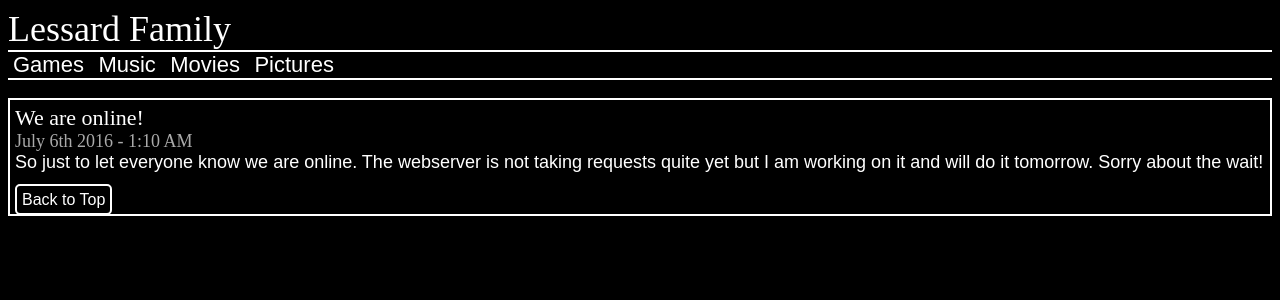
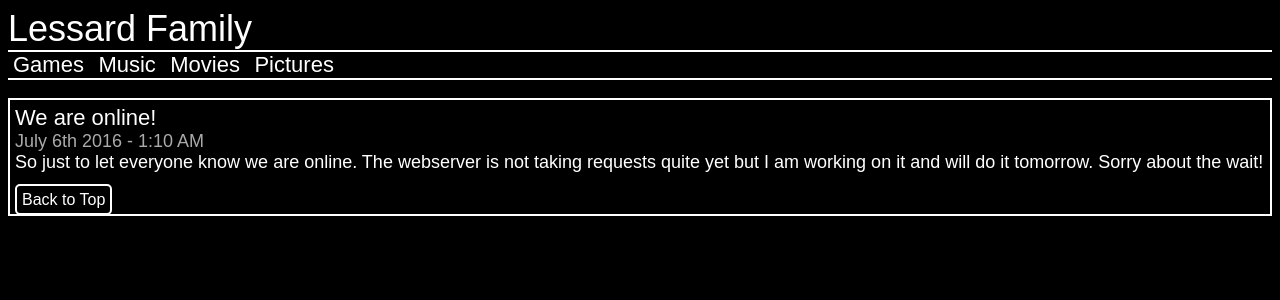
Before and after one commit to TheLessards/thelessards.github.io, a PHP site: page /index.html in a window 1280 px wide. Shown: the top 300 px of the page. Run offline with PHP 8.4, Linux system fonts and the light colour scheme.

Commit message:
Updating "main.css"

```diff
--- a/main.css
+++ b/main.css
@@ -1,6 +1,6 @@
 @font-face{
 	font-family: Prototype;
-	url:("/fonts/Prototype.ttf")
+	url:("/fonts/Prototype");
 }
 html{
 	background: #000000;
@@ -8,7 +8,7 @@ html{
 	font-family: sans-serif;
 }
 .header-title{
-	font-family: Prototype;
+	font-family: Prototype, sans-serif;
 	font-size: 36px;
 	color: #ffffff;
 	text-decoration: none;
@@ -24,7 +24,7 @@ html{
 	padding:5px;
 }
 .notonline{
-	font-family: Prototype;
+	font-family: Prototype, sans-serif;
 	font-size: 36px;
 	color: #ffffff;
 	text-decoration: none;
@@ -40,12 +40,12 @@ html{
 	padding:5px;
 }
 .block-title{
-	font-family: Prototype;
+	font-family: Prototype, sans-serif;
 	font-size: 22px;
 	color: #ffffff;
 }
 .block-date{
-	font-family: Prototype;
+	font-family: Prototype, sans-serif;
 	font-size: 18px;
 	color: #aaaaaa;
 }
```
